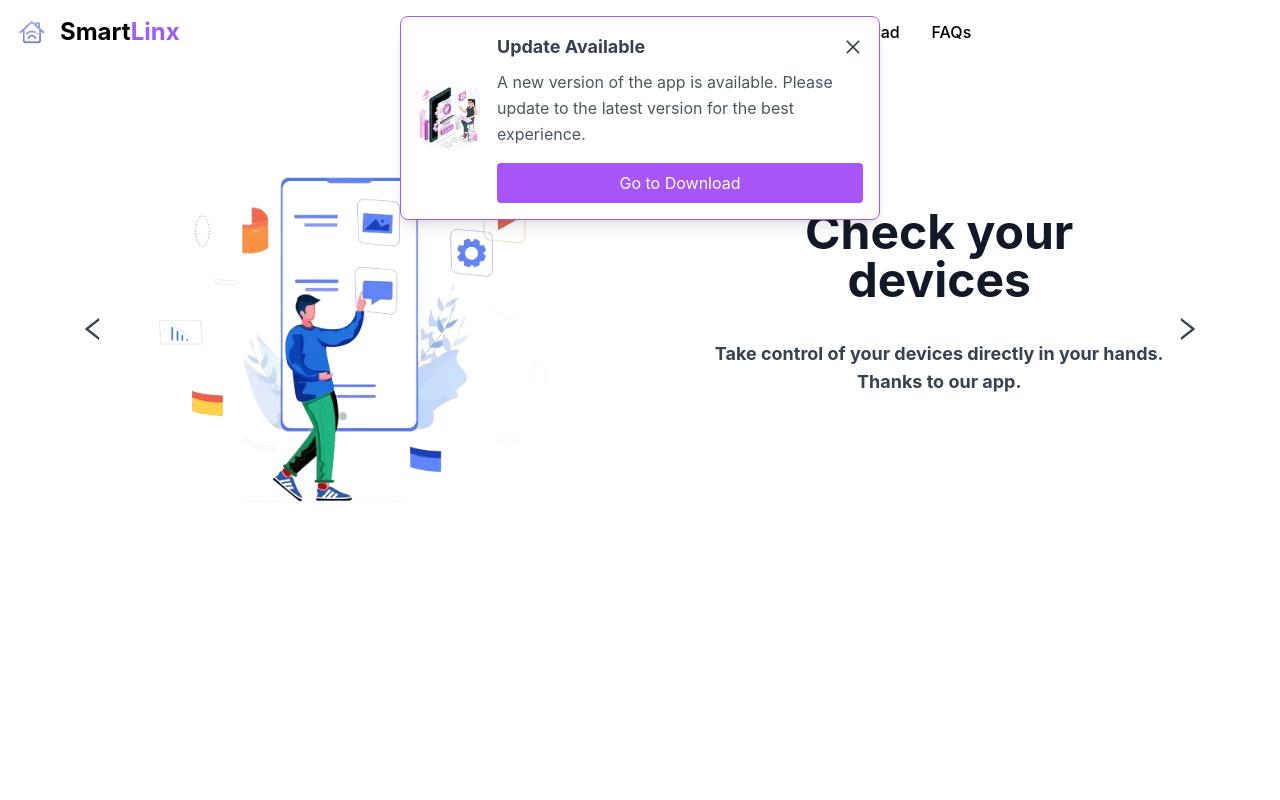
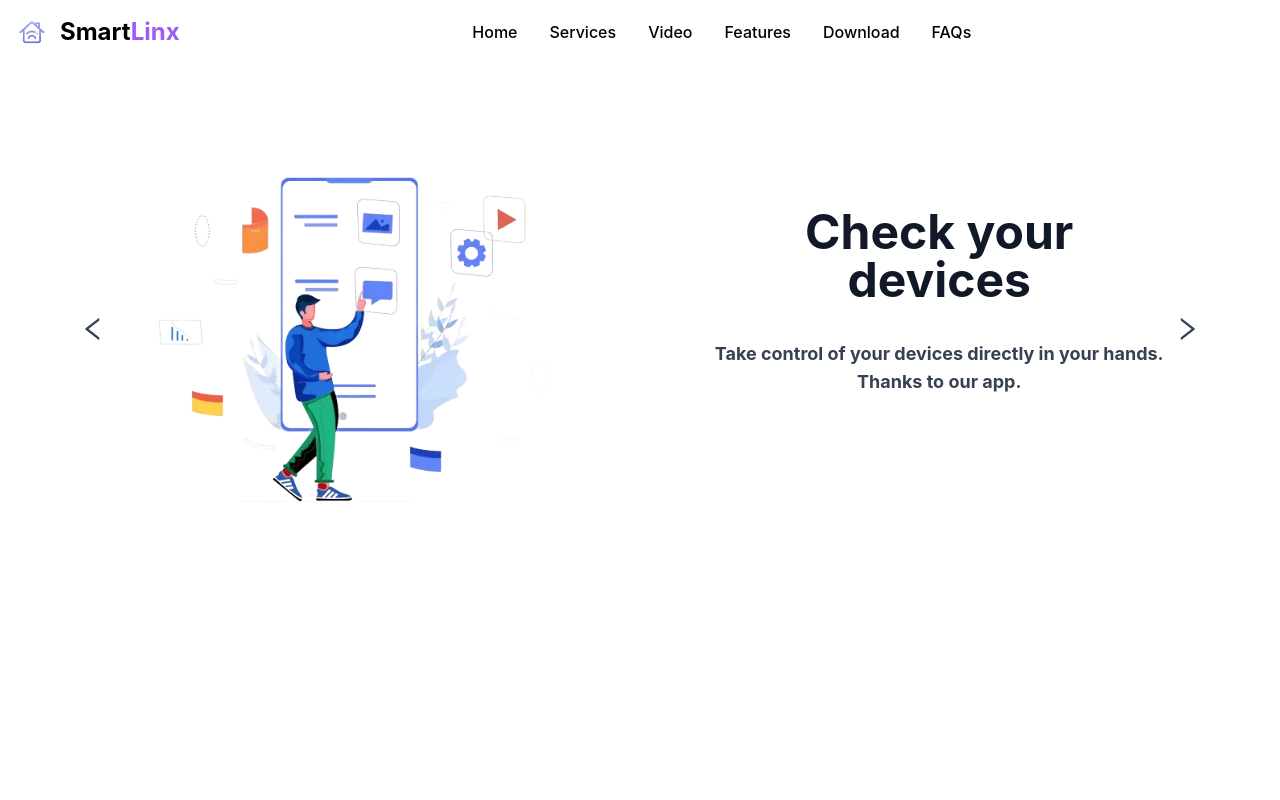
Before and after one commit to NinoZullo05/SmartLinx-website, a React (Create React App) app: page / in a window 1280 px wide. Shown: the top 800 px of the page. Built offline with nearby package versions, Linux system fonts and the light colour scheme.

Commit message:
Removed PopupAlert, updated video Link

```diff
--- a/src/Components/Video.jsx
+++ b/src/Components/Video.jsx
@@ -1,11 +1,5 @@
 import React, { useEffect, useState } from 'react';
 
-/**
- * A React functional component that renders a video element.
- *
- * @function Video
- * @returns {JSX.Element} - A JSX element representing the video component.
- */
 export default function Video() {
     const [loading, setLoading] = useState(true);
 
@@ -32,7 +26,7 @@ export default function Video() {
                     <div className="rounded-lg m-auto w-full h-72 sm:w-2/3 md:w-1/2 lg:w-1/2 bg-gray-300 dark:bg-gray-700 animate-pulse"></div>
                 )}
                 <iframe
-                    src="https://drive.google.com/file/d/1s_tjnkgE_WG_Zuiqrui4HJ6uwxqiCbOU/preview"
+                    src="https://drive.google.com/file/d/1H-Vn528IyPkFmQ2VyvTRhJt44sczlv6A/preview"
                     allow="autoplay"
                     allowFullScreen
                     className={`rounded-lg m-auto w-full h-auto sm:w-2/3 md:w-1/2 lg:w-1/2 ${loading ? 'hidden' : ''}`}
--- a/src/Pages/DefaultPage.js
+++ b/src/Pages/DefaultPage.js
@@ -1,22 +1,19 @@
-import React from 'react';
+import React from "react";
 
-import NavBar from '../Components/NavBar';
-import Carousel from '../Components/Carousel';
-import Services from '../Components/Services';
-import Feature from '../Components/Feature';
-import Download from '../Components/Download';
-import FAQ from '../Components/FAQ';
-import FAQGrid from '../Components/FAQGrid';
-import Footer from '../Components/Footer';
-import Video from '../Components/Video';
-import PopupAlert from '../Components/PopUpAlert';
+import NavBar from "../Components/NavBar";
+import Carousel from "../Components/Carousel";
+import Services from "../Components/Services";
+import Feature from "../Components/Feature";
+import Download from "../Components/Download";
+import FAQ from "../Components/FAQ";
+import FAQGrid from "../Components/FAQGrid";
+import Footer from "../Components/Footer";
+import Video from "../Components/Video";
 
-export default function DefaultPage () {
+export default function DefaultPage() {
   return (
     <div className="bg-bg_light dark:bg-bg_dark">
-
       <NavBar />
-      <PopupAlert />
       <Carousel />
       <Services />
       <Video />
```
